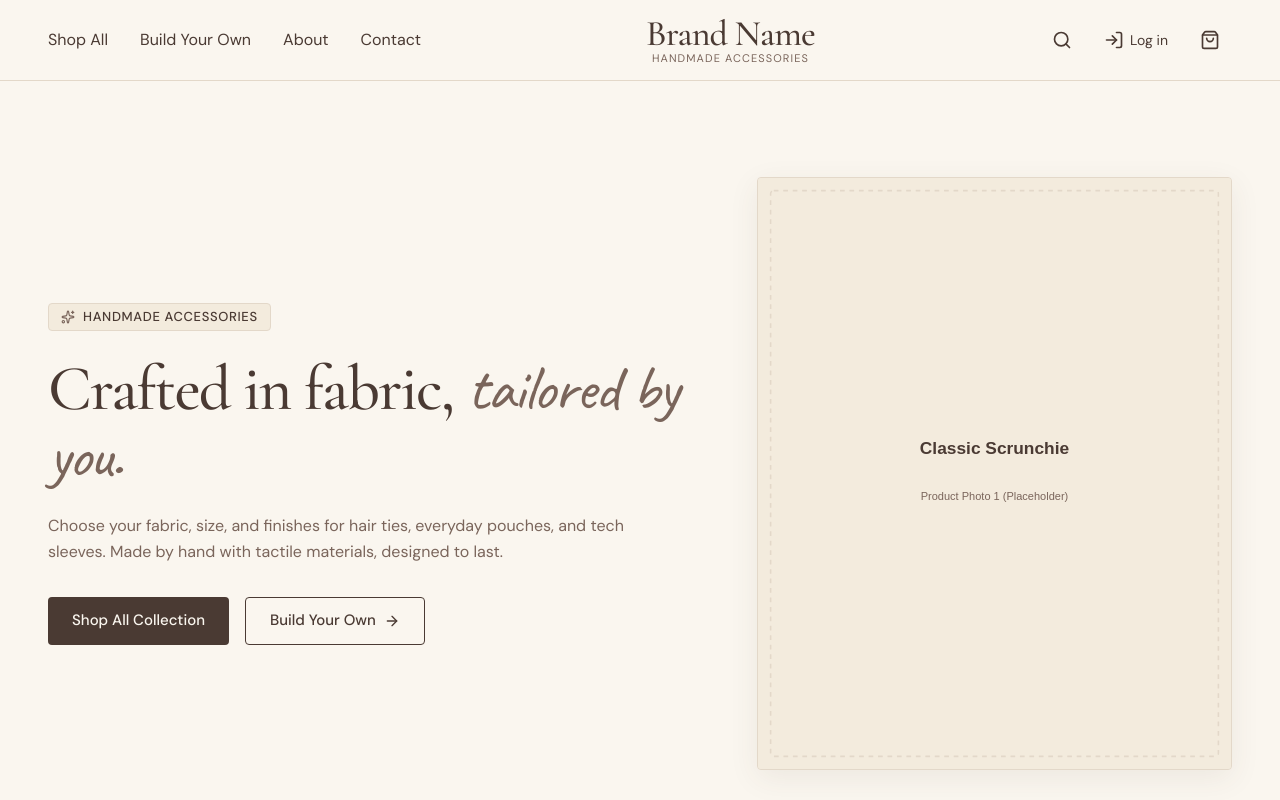
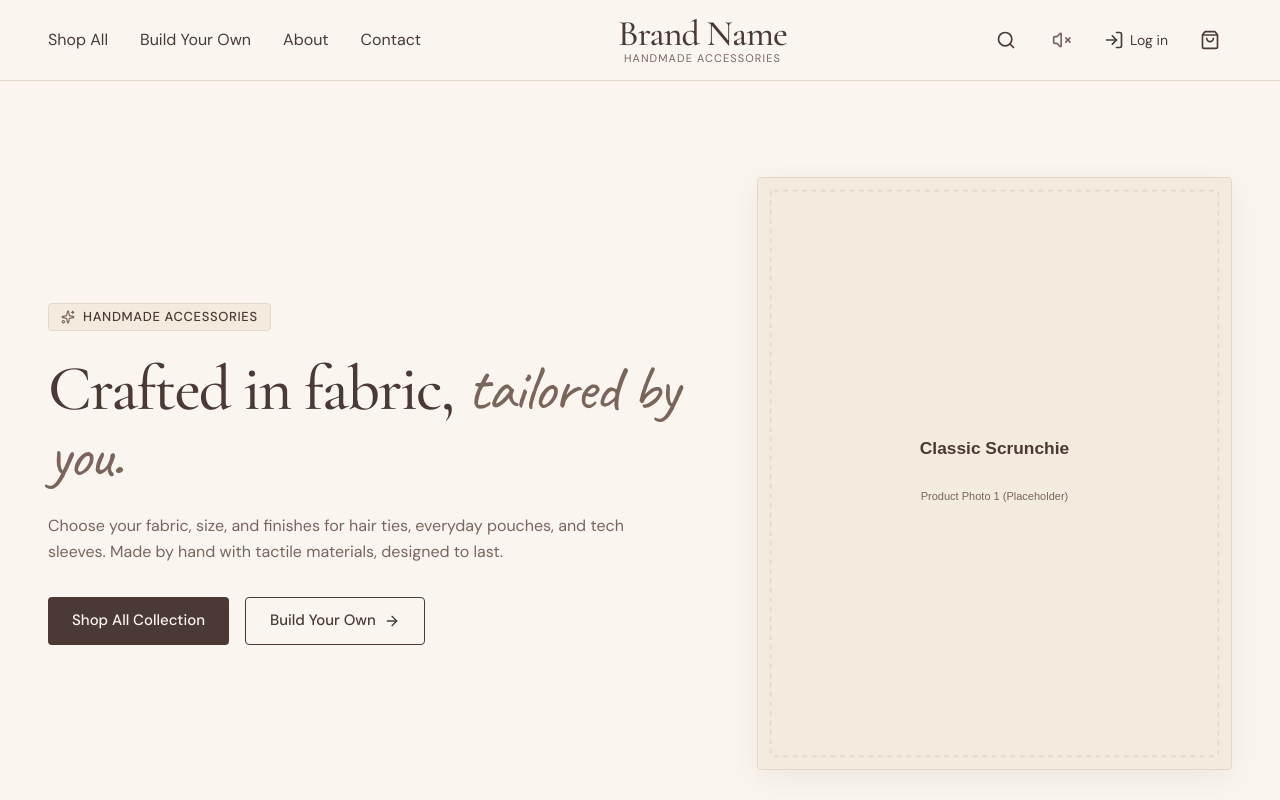
Before and after one commit to anandawasthi10/Boutique, a Next.js app: page / in a window 1280 px wide. Shown: the top 800 px of the page. Built offline with nearby package versions, Linux system fonts and the light colour scheme; no server answers.

Commit message:
preference controls (motion and sound)

```diff
--- a/app/layout.tsx
+++ b/app/layout.tsx
@@ -3,6 +3,7 @@ import { Cormorant_Garamond, DM_Sans, Caveat } from "next/font/google";
 import "./globals.css";
 import { Header, Footer } from "@/components/layout";
 import { SITE_CONFIG } from "@/lib/config/site";
+import { PreferencesProvider } from "@/lib/hooks/usePreferences";
 
 const cormorant = Cormorant_Garamond({
   subsets: ["latin"],
@@ -44,11 +45,13 @@ export default function RootLayout({
       className={`${cormorant.variable} ${dmSans.variable} ${caveat.variable}`}
     >
       <body className="bg-[var(--color-bg)] text-[var(--color-text)] antialiased min-h-screen flex flex-col selection:bg-[var(--color-blush)] selection:text-[var(--color-text)]">
-        <Header />
-        <main id="main-content" tabIndex={-1} className="flex-1 w-full focus:outline-none">
-          {children}
-        </main>
-        <Footer />
+        <PreferencesProvider>
+          <Header />
+          <main id="main-content" tabIndex={-1} className="flex-1 w-full focus:outline-none">
+            {children}
+          </main>
+          <Footer />
+        </PreferencesProvider>
       </body>
     </html>
   );
--- a/components/layout/Header.tsx
+++ b/components/layout/Header.tsx
@@ -8,6 +8,8 @@ import { SITE_CONFIG } from '@/lib/config/site';
 import { useCartCount } from '@/lib/hooks/useCartCount';
 import { useCurrentUser } from '@/lib/hooks/useCurrentUser';
 import { MobileNav } from './MobileNav';
+
+import { SoundToggle } from './SoundToggle';
 
 export interface HeaderProps {
   onOpenCart?: () => void;
@@ -71,7 +73,7 @@ export const Header: React.FC<HeaderProps> = ({ onOpenCart }) => {
             </Link>
           </div>
 
-          {/* Right: Actions (Search, Account, Cart) */}
+          {/* Right: Actions (Search, Sound, Account, Cart) */}
           <div className="flex items-center gap-2 sm:gap-3">
             {/* Search */}
             <Link
@@ -81,6 +83,9 @@ export const Header: React.FC<HeaderProps> = ({ onOpenCart }) => {
             >
               <Search className="w-5 h-5" />
             </Link>
+
+            {/* Sound Toggle */}
+            <SoundToggle />
 
             {/* Account / Login */}
             {user ? (
--- /dev/null
+++ b/components/layout/SoundToggle.tsx
@@ -0,0 +1,34 @@
+'use client';
+
+import React from 'react';
+import { Volume2, VolumeX } from 'lucide-react';
+import { usePreferences } from '@/lib/hooks/usePreferences';
+
+export interface SoundToggleProps {
+  className?: string;
+}
+
+export const SoundToggle: React.FC<SoundToggleProps> = ({ className = '' }) => {
+  const { soundEnabled, toggleSound } = usePreferences();
+
+  return (
+    <button
+      type="button"
+      onClick={toggleSound}
+      aria-label={
+        soundEnabled
+          ? 'Mute sound effects (sound is currently enabled)'
+          : 'Enable sound effects (sound is currently disabled)'
+      }
+      aria-pressed={soundEnabled}
+      title={soundEnabled ? 'Mute sound' : 'Enable sound'}
+      className={`min-w-[44px] min-h-[44px] flex items-center justify-center text-[var(--color-text)] hover:bg-[var(--color-surface)] rounded-[4px] transition-colors cursor-pointer focus-visible:outline-2 focus-visible:outline-[var(--color-focus)] ${className}`.trim()}
+    >
+      {soundEnabled ? (
+        <Volume2 className="w-5 h-5 text-[var(--color-primary)]" aria-hidden="true" />
+      ) : (
+        <VolumeX className="w-5 h-5 text-[var(--color-text-muted)]" aria-hidden="true" />
+      )}
+    </button>
+  );
+};
--- a/components/layout/index.ts
+++ b/components/layout/index.ts
@@ -1,3 +1,4 @@
 export * from './Header';
 export * from './Footer';
 export * from './MobileNav';
+export * from './SoundToggle';
--- /dev/null
+++ b/lib/hooks/usePreferences.tsx
@@ -0,0 +1,108 @@
+'use client';
+
+import React, { createContext, useContext, useSyncExternalStore, useCallback } from 'react';
+
+export interface PreferencesContextValue {
+  soundEnabled: boolean;
+  reducedMotion: boolean;
+  toggleSound: () => void;
+  setSoundEnabled: (enabled: boolean) => void;
+}
+
+const STORAGE_KEY = 'handmade_boutique_sound_preference';
+const SOUND_EVENT = 'handmade_boutique_sound_change';
+
+function subscribeSound(callback: () => void) {
+  if (typeof window === 'undefined') return () => {};
+  window.addEventListener('storage', callback);
+  window.addEventListener(SOUND_EVENT, callback);
+  return () => {
+    window.removeEventListener('storage', callback);
+    window.removeEventListener(SOUND_EVENT, callback);
+  };
+}
+
+function getSoundSnapshot(): boolean {
+  if (typeof window === 'undefined') return false;
+  try {
+    return localStorage.getItem(STORAGE_KEY) === 'true';
+  } catch {
+    return false;
+  }
+}
+
+function getSoundServerSnapshot(): boolean {
+  return false;
+}
+
+function subscribeMotion(callback: () => void) {
+  if (typeof window === 'undefined' || !window.matchMedia) return () => {};
+  const mediaQuery = window.matchMedia('(prefers-reduced-motion: reduce)');
+  if (mediaQuery.addEventListener) {
+    mediaQuery.addEventListener('change', callback);
+    return () => mediaQuery.removeEventListener('change', callback);
+  }
+  return () => {};
+}
+
+function getMotionSnapshot(): boolean {
+  if (typeof window === 'undefined' || !window.matchMedia) return false;
+  return window.matchMedia('(prefers-reduced-motion: reduce)').matches;
+}
+
+function getMotionServerSnapshot(): boolean {
+  return false;
+}
+
+const PreferencesContext = createContext<PreferencesContextValue>({
+  soundEnabled: false,
+  reducedMotion: false,
+  toggleSound: () => {},
+  setSoundEnabled: () => {},
+});
+
+export const PreferencesProvider: React.FC<{ children: React.ReactNode }> = ({ children }) => {
+  const soundEnabled = useSyncExternalStore(subscribeSound, getSoundSnapshot, getSoundServerSnapshot);
+  const reducedMotion = useSyncExternalStore(subscribeMotion, getMotionSnapshot, getMotionServerSnapshot);
+
+  const setSoundEnabled = useCallback((enabled: boolean) => {
+    try {
+      localStorage.setItem(STORAGE_KEY, String(enabled));
+      if (typeof window !== 'undefined') {
+        window.dispatchEvent(new Event(SOUND_EVENT));
+      }
+    } catch {
+      // Ignore localStorage errors
+    }
+  }, []);
+
+  const toggleSound = useCallback(() => {
+    try {
+      const current = localStorage.getItem(STORAGE_KEY) === 'true';
+      const next = !current;
+      localStorage.setItem(STORAGE_KEY, String(next));
+      if (typeof window !== 'undefined') {
+        window.dispatchEvent(new Event(SOUND_EVENT));
+      }
+    } catch {
+      // Ignore localStorage errors
+    }
+  }, []);
+
+  return (
+    <PreferencesContext.Provider
+      value={{
+        soundEnabled,
+        reducedMotion,
+        toggleSound,
+        setSoundEnabled,
+      }}
+    >
+      {children}
+    </PreferencesContext.Provider>
+  );
+};
+
+export const usePreferences = (): PreferencesContextValue => {
+  return useContext(PreferencesContext);
+};
```
Also changed, not shown: 2 other files (tests, documents, lock files or other folders).
